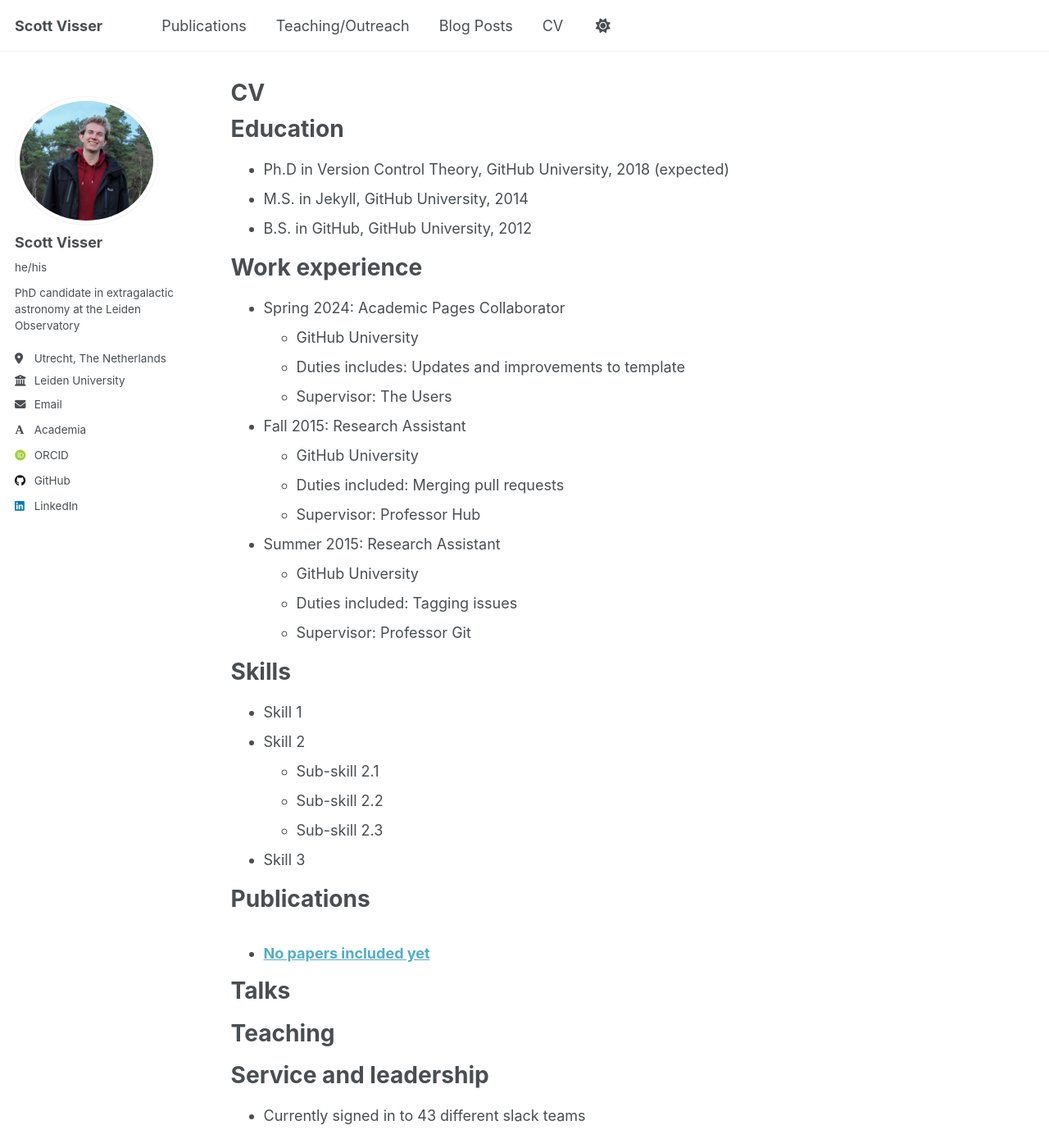
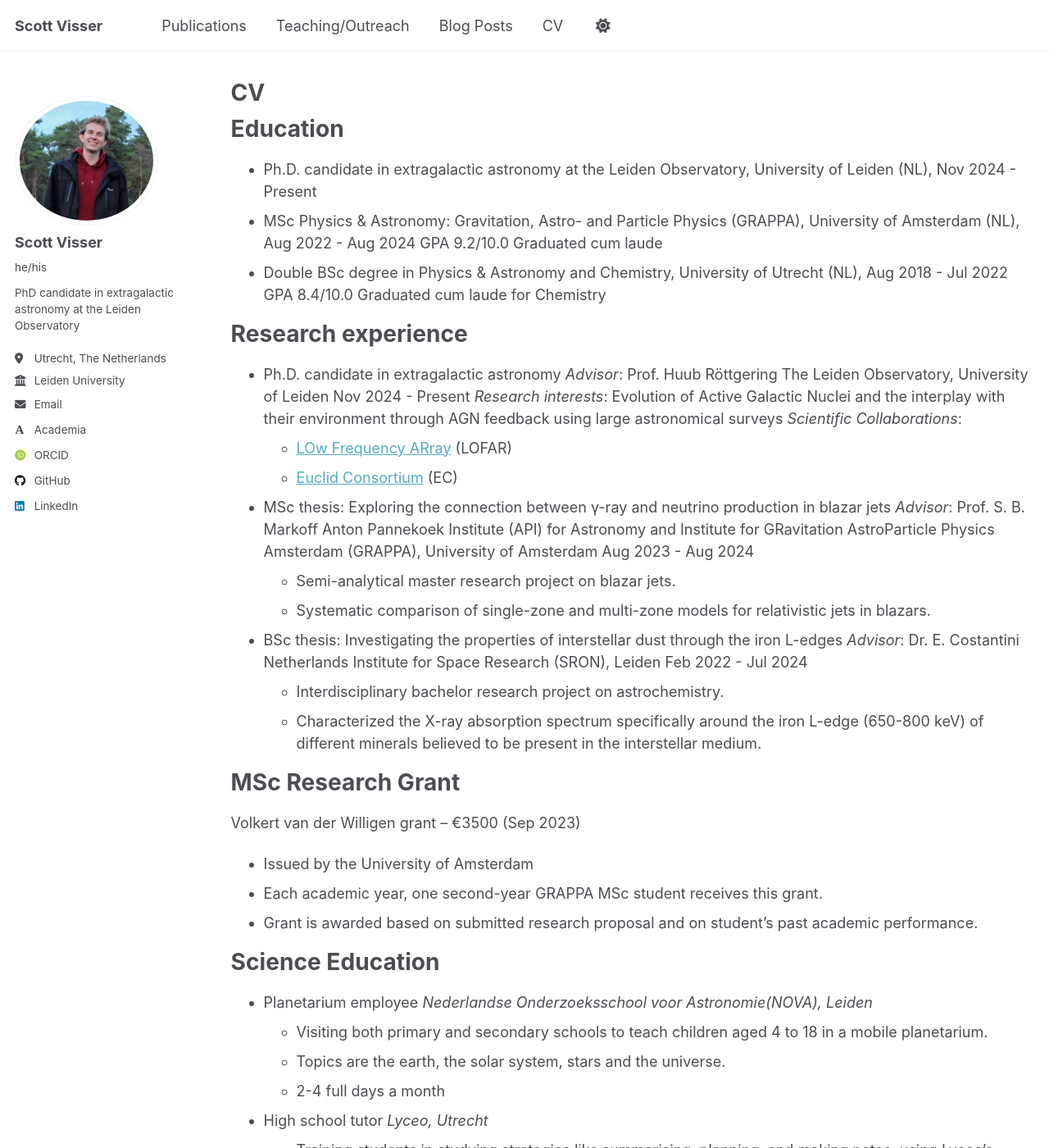
Before and after one commit to ScottV19/ScottV19.github.io, a Jekyll site: the page built from _pages/cv.md, in a window 1280 px wide and 1400 px high. Shown: the whole window at 82% size. Built offline with Jekyll 4.4.1, drawn with Linux system fonts in a browser that asks for light colours; some web fonts are replaced; some of the changed text lies outside the part shown.

Commit message:
Updated CV

```diff
--- a/_pages/cv.md
+++ b/_pages/cv.md
@@ -11,54 +11,82 @@ redirect_from:
 
 Education
 ======
-* Ph.D in Version Control Theory, GitHub University, 2018 (expected)
-* M.S. in Jekyll, GitHub University, 2014
-* B.S. in GitHub, GitHub University, 2012
+* Ph.D. candidate in extragalactic astronomy at the Leiden Observatory, University of Leiden (NL), Nov 2024 - Present
+* MSc Physics & Astronomy: Gravitation, Astro- and Particle Physics (GRAPPA), University of Amsterdam (NL), Aug 2022 - Aug 2024
+GPA 9.2/10.0
+Graduated cum laude
+* Double BSc degree  in Physics & Astronomy and Chemistry, University of Utrecht (NL), Aug 2018 - Jul 2022
+GPA 8.4/10.0
+Graduated cum laude for Chemistry
 
-Work experience
+Research experience
 ======
-* Spring 2024: Academic Pages Collaborator
-  * GitHub University
-  * Duties includes: Updates and improvements to template
-  * Supervisor: The Users
+* Ph.D. candidate in extragalactic astronomy
+*Advisor*: Prof. Huub Röttgering
+The Leiden Observatory, University of Leiden
+Nov 2024 - Present
+*Research interests*: Evolution of Active Galactic Nuclei and the interplay with their environment through AGN feedback using large astronomical surveys
+*Scientific Collaborations*:
+  * [LOw Frequency ARray](https://www.astron.nl/telescopes/lofar/) (LOFAR)
+  * [Euclid Consortium](https://www.euclid-ec.org/) (EC)
 
-* Fall 2015: Research Assistant
-  * GitHub University
-  * Duties included: Merging pull requests
-  * Supervisor: Professor Hub
+* MSc thesis: Exploring the connection between γ-ray and neutrino production in blazar jets
+*Advisor*: Prof. S. B. Markoff
+Anton Pannekoek Institute (API) for Astronomy and Institute for GRavitation AstroParticle Physics Amsterdam (GRAPPA), University of Amsterdam
+Aug 2023 - Aug 2024
+  * Semi-analytical master research project on blazar jets.
+  * Systematic comparison of single-zone and multi-zone models for relativistic jets in blazars.
 
-* Summer 2015: Research Assistant
-  * GitHub University
-  * Duties included: Tagging issues
-  * Supervisor: Professor Git
+* BSc thesis: Investigating the properties of interstellar dust through the iron L-edges
+*Advisor*: Dr. E. Costantini
+Netherlands Institute for Space Research (SRON), Leiden
+Feb 2022 - Jul 2024
+  * Interdisciplinary bachelor research project on astrochemistry.
+  * Characterized the X-ray absorption spectrum specifically around the iron L-edge (650-800 keV) of different minerals believed to be present in the interstellar medium.
 
-Skills
+
+MSc Research Grant
 ======
-* Skill 1
-* Skill 2
-  * Sub-skill 2.1
-  * Sub-skill 2.2
-  * Sub-skill 2.3
-* Skill 3
+Volkert van der Willigen grant – €3500 (Sep 2023)
+* Issued by the University of Amsterdam
+* Each academic year, one second-year GRAPPA MSc student receives this grant.
+* Grant is awarded based on submitted research proposal and on student's past academic performance.
 
-Publications
+Science Education
 ======
-  <ul>{% for post in site.publications reversed %}
-    {% include archive-single-cv.html %}
-  {% endfor %}</ul>
+* Planetarium employee
+*Nederlandse Onderzoeksschool voor Astronomie(NOVA), Leiden*
+  * Visiting both primary and secondary schools to teach children aged 4 to 18 in a mobile planetarium.
+  * Topics are the earth, the solar system, stars and the universe.
+  * 2-4 full days a month
 
-Talks
+* High school tutor
+*Lyceo, Utrecht*
+  * Training students in studying strategies like summarising, planning, and making notes, using Lyceo’s teaching methods.
+  * Also involves tutoring in specific subjects and surveillance during exams.
+  * 2-4 hours a week
+
+* Voluntary teacher Altair project
+*University of Amsterdam, Amsterdam*
+  * Teach children aged 9 to 12 about astronomy and what it means to do science
+
+Conference Organisaton
 ======
-  <ul>{% for post in site.talks reversed %}
-    {% include archive-single-talk-cv.html  %}
-  {% endfor %}</ul>
+* Local Organising Committee (LOC) Kick-off Meeting ERC BlackHolistic
+February 1 and 2, 2024, Amsterdam (NL)
 
-Teaching
+Programming Skills
 ======
-  <ul>{% for post in site.teaching reversed %}
-    {% include archive-single-cv.html %}
-  {% endfor %}</ul>
+* Python – extensive training in multiple courses during both BSc and MSc
+*Libraries*: [NumPy](https://numpy.org/), [Matplotlib](https://matplotlib.org/), [AstroPy](https://www.astropy.org/), [PyTorch](https://pytorch.org/), [PyBDSF](https://pybdsf.readthedocs.io/en/latest/)
+* C++ – used to write and alter relativistic jet models for MSc research
+* ISIS (Interactive Spectral Interpretation System) – used to fit multi-wavelength data of blazars during my MSc research project
+* IDL (Interactive Data Language) – used to analyse X-ray absorption spectra during my BSc research project
+* LaTeX
+* Microsoft Office – Word, Excel, PowerPoint
 
-Service and leadership
+Language Proficiency
 ======
-* Currently signed in to 43 different slack teams
+* Dutch – Native language
+* English – C2 proficiency
+* German – B2 proficiency
```
Also changed, not shown: _posts/2024-01-18-blog-post1.md (+1 -1 lines).
